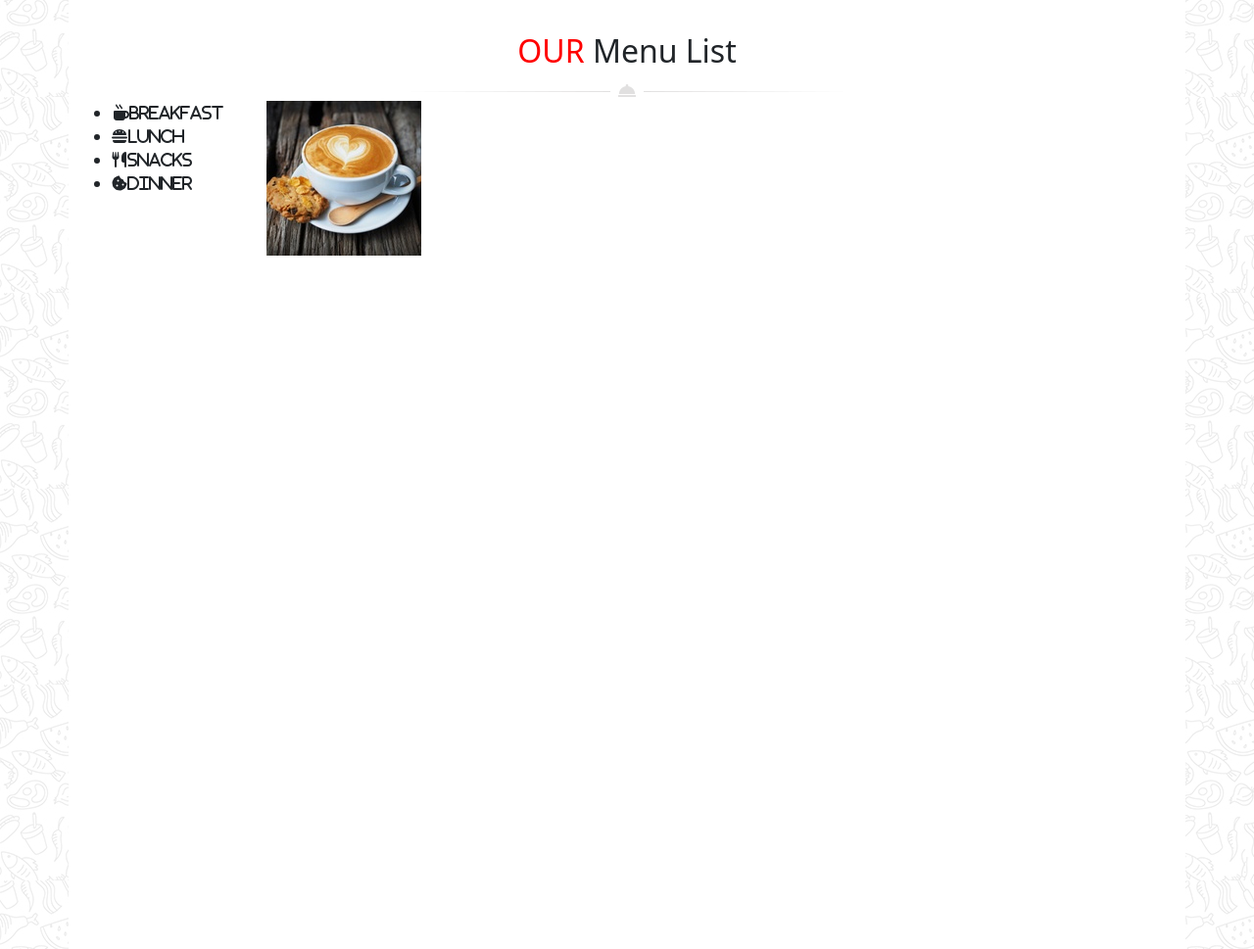
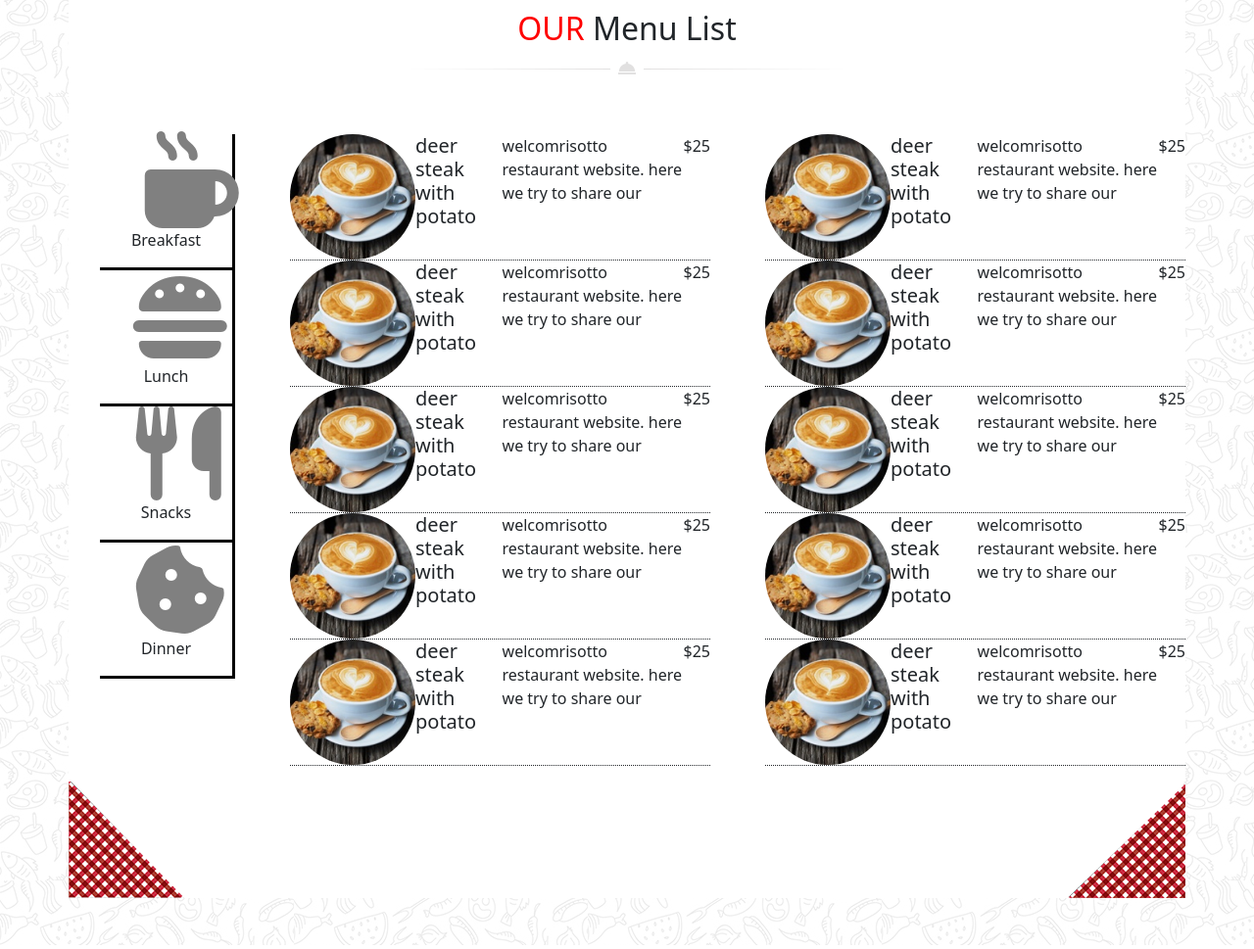
Before and after one commit to herediat/cs-site-chef-20, a website: page index.html in a window 1280 px wide. Shown: the part 1354-2323 px from the top of the page at 98% size. Drawn offline with nearby package versions, Linux system fonts and the light colour scheme.

Commit message:
section1 done

```diff
--- a/index.html
+++ b/index.html
@@ -90,7 +90,7 @@
   </header>
   <!-- --------------------------------Section1-------------------- -->
   <section class="section1">
-    <div class="container bg-white mt-5" class="container">
+    <div class="container bg-white ps-0 pe-0 mt-5 mb-5" class="container">
       <div class="contain-inner">
         <div class="top-left">
           <img src="./public/images/box-left-top.png" alt="">
@@ -127,26 +127,123 @@
         <div class="col-2">
           <ul>
             <li>
-              <i class="fas fa-mug-hot"><span>breakfast</span> </i>
+              <i class="fas fa-mug-hot"></i>
+              <p>Breakfast</p>
             </li>
             <li>
-              <i class="fas fa-hamburger">lunch</i>
+              <i class="fas fa-hamburger"></i>
+              <p>Lunch</p>
             </li>
             <li>
-              <i class="fas fa-utensils">snacks</i>
+              <i class="fas fa-utensils"></i>
+              <p>Snacks</p>
             </li>
             <li>
-              <i class="fas fa-cookie-bite">dinner</i>
+              <i class="fas fa-cookie-bite"></i>
+              <p>Dinner</p>
             </li>
           </ul>
         </div>
         <div class="col-5">
-          <img src="./public/images/menu_image_1.jpg" alt="">
+          <ul>
+            <li>
+              <img src="./public/images/menu_image_1.jpg" alt="">
+                    <h5>
+                      deer steak with potato
+                    </h5>
+                    welcomrisotto restaurant website. here we try to share our
+                  <p>$25</p>
+            </li>
+            <li>
+              <img src="./public/images/menu_image_1.jpg" alt="">
+              <h5>
+                deer steak with potato
+              </h5>
+              welcomrisotto restaurant website. here we try to share our
+            <p>$25</p>
+            </li>
+            <li>
+              <img src="./public/images/menu_image_1.jpg" alt="">
+              <h5>
+                deer steak with potato
+              </h5>
+              welcomrisotto restaurant website. here we try to share our
+            <p>$25</p>
+            </li>
+            <li>
+              <img src="./public/images/menu_image_1.jpg" alt="">
+              <h5>
+                deer steak with potato
+              </h5>
+              welcomrisotto restaurant website. here we try to share our
+            <p>$25</p>
+            </li>
+            <li>
+              <img src="./public/images/menu_image_1.jpg" alt="">
+              <h5>
+                deer steak with potato
+              </h5>
+              welcomrisotto restaurant website. here we try to share our
+            <p>$25</p>
+            </li>
+          </ul>
         </div>
         <div class="col-5">
-
+          <ul>
+            <li>
+              <img src="./public/images/menu_image_1.jpg" alt="">
+                    <h5>
+                      deer steak with potato
+                    </h5>
+                    welcomrisotto restaurant website. here we try to share our
+                  <p>$25</p>
+            </li>
+            <li>
+              <img src="./public/images/menu_image_1.jpg" alt="">
+              <h5>
+                deer steak with potato
+              </h5>
+              welcomrisotto restaurant website. here we try to share our
+            <p>$25</p>
+            </li>
+            <li>
+              <img src="./public/images/menu_image_1.jpg" alt="">
+              <h5>
+                deer steak with potato
+              </h5>
+              welcomrisotto restaurant website. here we try to share our
+            <p>$25</p>
+            </li>
+            <li>
+              <img src="./public/images/menu_image_1.jpg" alt="">
+              <h5>
+                deer steak with potato
+              </h5>
+              welcomrisotto restaurant website. here we try to share our
+            <p>$25</p>
+            </li>
+            <li>
+              <img src="./public/images/menu_image_1.jpg" alt="">
+              <h5>
+                deer steak with potato
+              </h5>
+              welcomrisotto restaurant website. here we try to share our
+            <p>$25</p>
+            </li>
+          </ul>
         </div>
       </div>
+      <div>
+      </div>
+      <div class="btm-triangle">
+        <div class="bottom-left">
+          <img src="./public/images/box-bottom-left.png" alt="">
+        </div>
+        <div>
+          <img src="./public/images/box-bottom_right.png" alt="">
+        </div>
+      </div>
+    </div>
   </section>
 </body>
 <script src="./node_modules/bootstrap/dist/js/bootstrap.js"></script>
--- a/src/sass/modules/_section1.sass
+++ b/src/sass/modules/_section1.sass
@@ -1,8 +1,32 @@
 .section1
     background-image: url(../images/main_bg.jpg)
     background-repeat: repeat
-    height: 200vh
+    height: auto
     display: flex
+    .row
+        margin-top: 5%
+        .col-2
+            li
+                border-right: solid #000
+                border-bottom: solid #000
+                list-style-type: none
+                justify-content: center
+                align-items: center
+                i
+                    color: grey
+                    font-size: 6em
+                    margin-left: 25%
+                p
+                    text-transform: capitalize
+                    text-align: center
+        .col-5
+            li
+                display: flex
+                list-style-type: none
+                border-bottom: 1px dotted
+                img
+                    width: 8em
+                    border-radius: 100px
     .contain-inner
         display: flex
         text-align: center
@@ -24,4 +48,8 @@
                 span
                     text-transform: uppercase
                     color: red
-//-----------------------Menu------------------
+    .btm-triangle
+        display: flex
+        justify-content: center
+        justify-content: space-between
+        margin: auto
```
Also changed, not shown: public/css/app.css, 1 other file.
